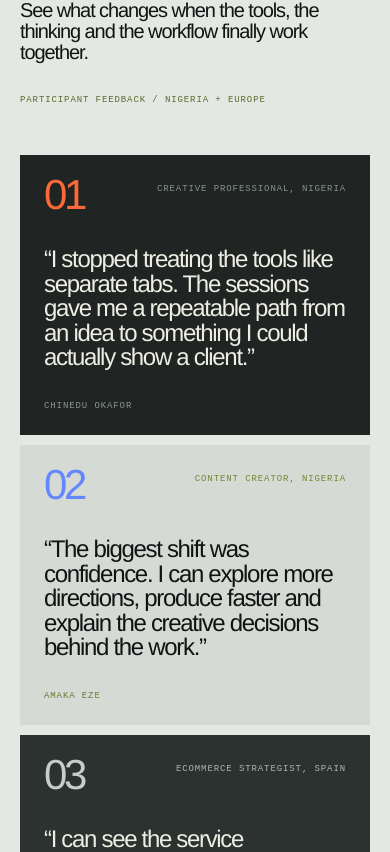
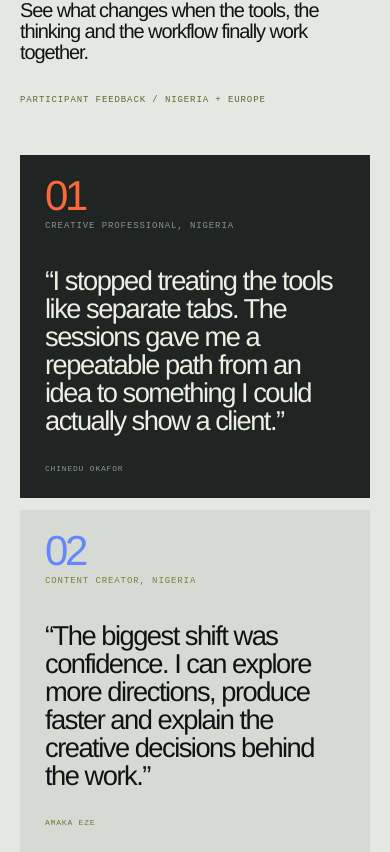
Before and after one commit to franklinalegu/productreveal, a React (Vite) app: page / in a window 390 px wide. Shown: the part 6940-7792 px from the top of the page. Built offline with nearby package versions, Linux system fonts and the light colour scheme; no server answers.

Commit message:
Make testimonial cards responsive

```diff
--- a/index.html
+++ b/index.html
@@ -823,6 +823,24 @@ a.play-button { text-decoration: none; }
   .form-actions .button { min-width: 145px; }
 }
 
+/* Testimonial cards: robust mobile stacking and readable metadata. */
+.testimonial-grid { width: 100%; }
+.testimonial-card { min-width: 0; overflow: hidden; }
+.testimonial-role { max-width: 100%; line-height: 1.3; overflow-wrap: anywhere; }
+@media (max-width: 900px) and (min-width: 721px) {
+  .testimonial-card { min-height: 330px; padding: 26px; }
+  .testimonial-card blockquote { font-size: 24px; }
+  .testimonial-role { font-size: 8px; }
+}
+@media (max-width: 720px) {
+  .testimonial-grid { width: 100%; grid-template-columns: 1fr; gap: 12px; }
+  .testimonial-card { width: 100%; min-height: 0; padding: 25px; }
+  .testimonial-top { flex-direction: column; align-items: flex-start; gap: 10px; }
+  .testimonial-role { padding-top: 0; text-align: left; }
+  .testimonial-card blockquote { margin: 34px 0 28px; font-size: clamp(23px, 7vw, 30px); line-height: 1.03; }
+  .testimonial-footer { font-size: 8px; }
+}
+
 /* Standalone preview helpers. The page also has a React version for the live Vite preview. */
 .main-nav a { border: 0; background: transparent; color: var(--muted); padding: 10px 0; font-family: var(--mono); font-size: 10px; text-transform: uppercase; letter-spacing: .07em; transition: color .2s ease; }
 .main-nav a:hover { color: var(--cream); }
--- a/src/styles.css
+++ b/src/styles.css
@@ -813,3 +813,21 @@ a.play-button { text-decoration: none; }
   .registration-info-card strong { font-size: 13px; }
   .form-actions .button { min-width: 145px; }
 }
+
+/* Testimonial cards: robust mobile stacking and readable metadata. */
+.testimonial-grid { width: 100%; }
+.testimonial-card { min-width: 0; overflow: hidden; }
+.testimonial-role { max-width: 100%; line-height: 1.3; overflow-wrap: anywhere; }
+@media (max-width: 900px) and (min-width: 721px) {
+  .testimonial-card { min-height: 330px; padding: 26px; }
+  .testimonial-card blockquote { font-size: 24px; }
+  .testimonial-role { font-size: 8px; }
+}
+@media (max-width: 720px) {
+  .testimonial-grid { width: 100%; grid-template-columns: 1fr; gap: 12px; }
+  .testimonial-card { width: 100%; min-height: 0; padding: 25px; }
+  .testimonial-top { flex-direction: column; align-items: flex-start; gap: 10px; }
+  .testimonial-role { padding-top: 0; text-align: left; }
+  .testimonial-card blockquote { margin: 34px 0 28px; font-size: clamp(23px, 7vw, 30px); line-height: 1.03; }
+  .testimonial-footer { font-size: 8px; }
+}
```
